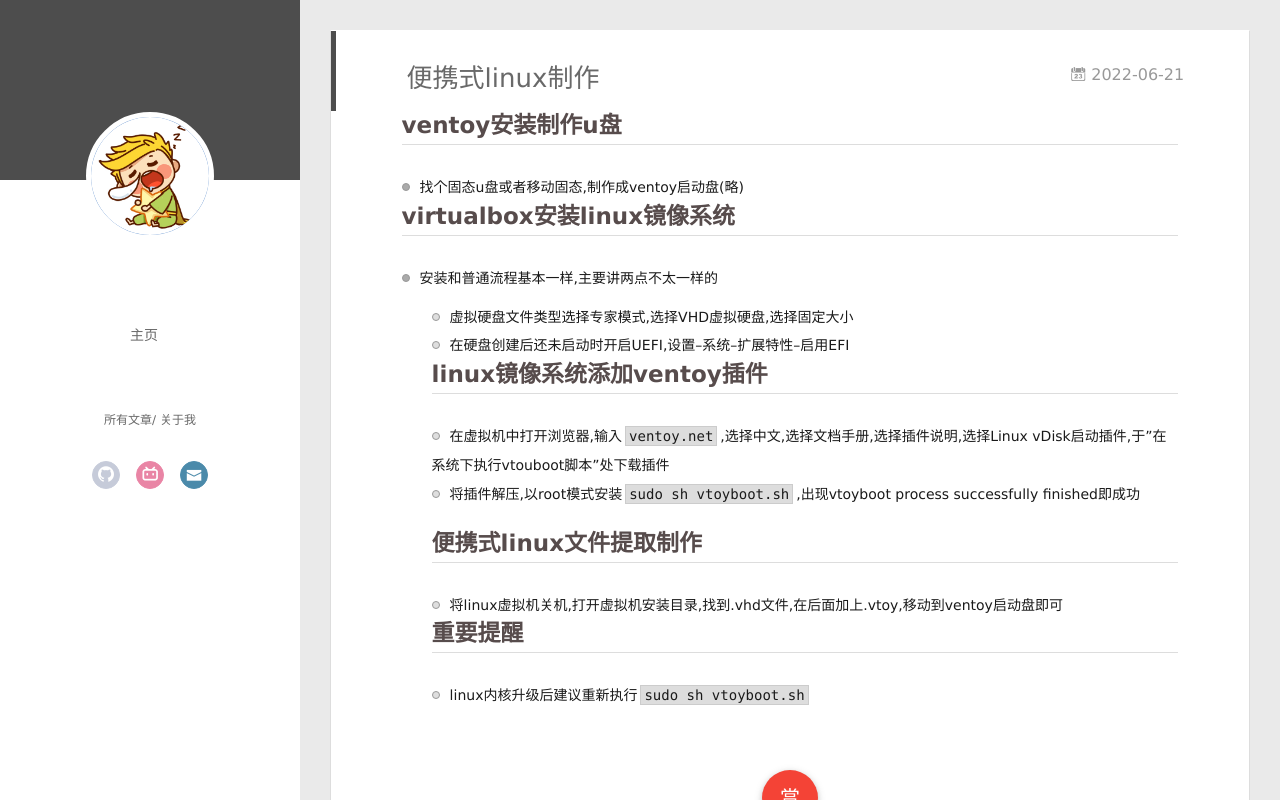
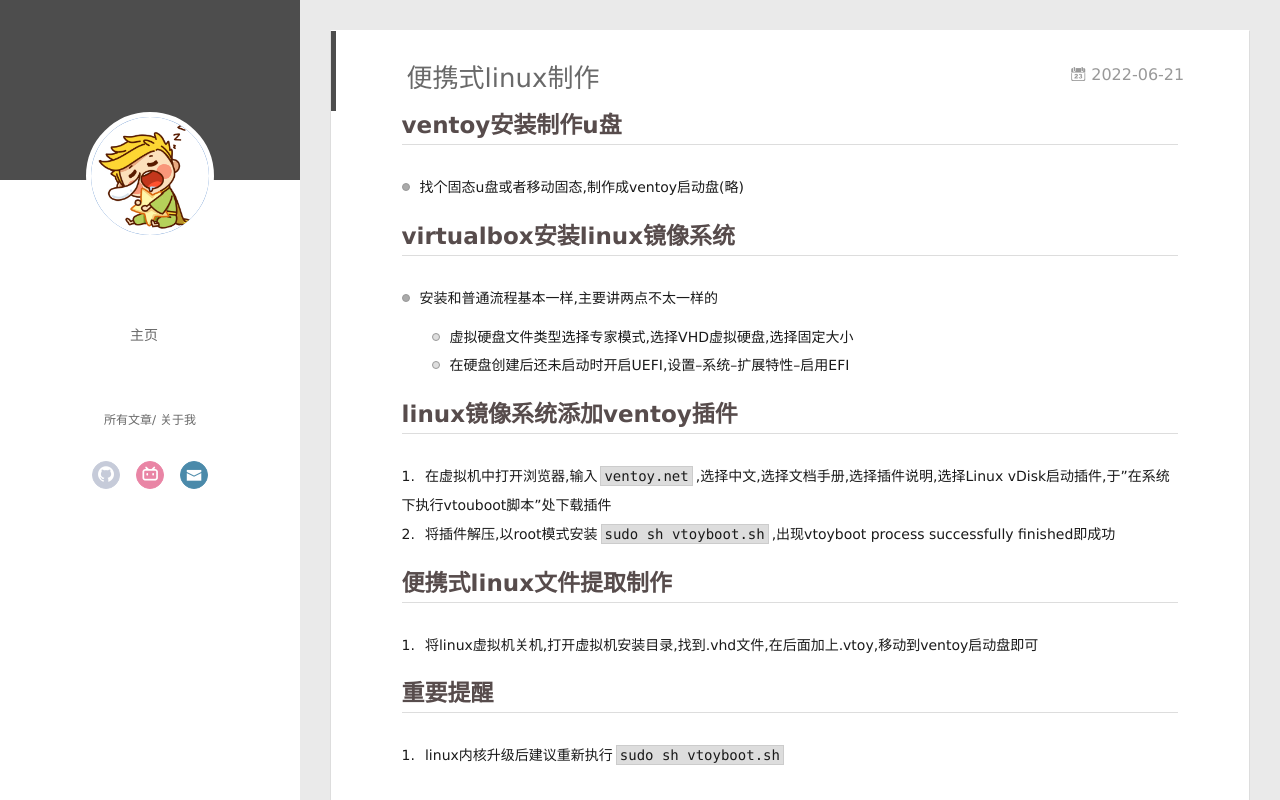
Before and after one commit to abelxiaoxing/abelxiaoxing.github.io, a plain HTML site: page 2022/06/21/便携式linux制作/index.html in a window 1280 px wide. Drawn offline with Linux system fonts and the light colour scheme; some packages are replaced by stand-ins of ours; a script that the page names is missing.

Commit message:
Site updated: 2024-05-15 20:23:56

```diff
--- a/2022/06/21/便携式linux制作/index.html
+++ b/2022/06/21/便携式linux制作/index.html
@@ -8,15 +8,15 @@
   <link rel="dns-prefetch" href="https://abelxiaoxing.github.io">
   <title>便携式linux制作 | abel的小天地</title>
   <meta name="viewport" content="width=device-width, initial-scale=1, maximum-scale=1">
-  <meta name="description" content="ventoy安装制作u盘 找个固态u盘或者移动固态,制作成ventoy启动盘(略)virtualbox安装linux镜像系统 安装和普通流程基本一样,主要讲两点不太一样的   虚拟硬盘文件类型选择专家模式,选择VHD虚拟硬盘,选择固定大小   在硬盘创建后还未启动时开启UEFI,设置–系统–扩展特性–启用EFIlinux镜像系统添加ventoy插件 在虚拟机中打开浏览器,输入ventoy.net,">
+  <meta name="description" content="ventoy安装制作u盘 找个固态u盘或者移动固态,制作成ventoy启动盘(略)  virtualbox安装linux镜像系统 安装和普通流程基本一样,主要讲两点不太一样的   虚拟硬盘文件类型选择专家模式,选择VHD虚拟硬盘,选择固定大小   在硬盘创建后还未启动时开启UEFI,设置–系统–扩展特性–启用EFI    linux镜像系统添加ventoy插件 在虚拟机中打开浏览器,输入vento">
 <meta property="og:type" content="article">
 <meta property="og:title" content="便携式linux制作">
 <meta property="og:url" content="https://abelxiaoxing.github.io/2022/06/21/%E4%BE%BF%E6%90%BA%E5%BC%8Flinux%E5%88%B6%E4%BD%9C/index.html">
 <meta property="og:site_name" content="abel的小天地">
-<meta property="og:description" content="ventoy安装制作u盘 找个固态u盘或者移动固态,制作成ventoy启动盘(略)virtualbox安装linux镜像系统 安装和普通流程基本一样,主要讲两点不太一样的   虚拟硬盘文件类型选择专家模式,选择VHD虚拟硬盘,选择固定大小   在硬盘创建后还未启动时开启UEFI,设置–系统–扩展特性–启用EFIlinux镜像系统添加ventoy插件 在虚拟机中打开浏览器,输入ventoy.net,">
+<meta property="og:description" content="ventoy安装制作u盘 找个固态u盘或者移动固态,制作成ventoy启动盘(略)  virtualbox安装linux镜像系统 安装和普通流程基本一样,主要讲两点不太一样的   虚拟硬盘文件类型选择专家模式,选择VHD虚拟硬盘,选择固定大小   在硬盘创建后还未启动时开启UEFI,设置–系统–扩展特性–启用EFI    linux镜像系统添加ventoy插件 在虚拟机中打开浏览器,输入vento">
 <meta property="og:locale" content="zh_CN">
 <meta property="article:published_time" content="2022-06-21T02:35:28.000Z">
-<meta property="article:modified_time" content="2024-05-15T12:22:51.197Z">
+<meta property="article:modified_time" content="2024-05-15T12:23:50.544Z">
 <meta property="article:author" content="abelxiaoxing">
 <meta name="twitter:card" content="summary">
 
@@ -163,17 +163,25 @@
     <div class="article-entry" itemprop="articleBody">
 
         <h2 id="ventoy安装制作u盘"><a href="#ventoy安装制作u盘" class="headerlink" title="ventoy安装制作u盘"></a>ventoy安装制作u盘</h2><ul>
-<li>找个固态u盘或者移动固态,制作成ventoy启动盘(略)<h2 id="virtualbox安装linux镜像系统"><a href="#virtualbox安装linux镜像系统" class="headerlink" title="virtualbox安装linux镜像系统"></a>virtualbox安装linux镜像系统</h2></li>
+<li>找个固态u盘或者移动固态,制作成ventoy启动盘(略)</li>
+</ul>
+<h2 id="virtualbox安装linux镜像系统"><a href="#virtualbox安装linux镜像系统" class="headerlink" title="virtualbox安装linux镜像系统"></a>virtualbox安装linux镜像系统</h2><ul>
 <li>安装和普通流程基本一样,主要讲两点不太一样的  <ol>
 <li>虚拟硬盘文件类型选择专家模式,选择VHD虚拟硬盘,选择固定大小  </li>
-<li>在硬盘创建后还未启动时开启UEFI,设置–系统–扩展特性–启用EFI<h2 id="linux镜像系统添加ventoy插件"><a href="#linux镜像系统添加ventoy插件" class="headerlink" title="linux镜像系统添加ventoy插件"></a>linux镜像系统添加ventoy插件</h2></li>
-<li>在虚拟机中打开浏览器,输入<code>ventoy.net</code>,选择中文,选择文档手册,选择插件说明,选择Linux vDisk启动插件,于”在系统下执行vtouboot脚本”处下载插件</li>
-<li>将插件解压,以root模式安装<code>sudo sh vtoyboot.sh</code>,出现vtoyboot process successfully finished即成功<h2 id="便携式linux文件提取制作"><a href="#便携式linux文件提取制作" class="headerlink" title="便携式linux文件提取制作"></a>便携式linux文件提取制作</h2></li>
-<li>将linux虚拟机关机,打开虚拟机安装目录,找到.vhd文件,在后面加上.vtoy,移动到ventoy启动盘即可<h2 id="重要提醒"><a href="#重要提醒" class="headerlink" title="重要提醒"></a>重要提醒</h2></li>
-<li>linux内核升级后建议重新执行<code>sudo sh vtoyboot.sh</code></li>
+<li>在硬盘创建后还未启动时开启UEFI,设置–系统–扩展特性–启用EFI</li>
 </ol>
 </li>
 </ul>
+<h2 id="linux镜像系统添加ventoy插件"><a href="#linux镜像系统添加ventoy插件" class="headerlink" title="linux镜像系统添加ventoy插件"></a>linux镜像系统添加ventoy插件</h2><ol>
+<li>在虚拟机中打开浏览器,输入<code>ventoy.net</code>,选择中文,选择文档手册,选择插件说明,选择Linux vDisk启动插件,于”在系统下执行vtouboot脚本”处下载插件</li>
+<li>将插件解压,以root模式安装<code>sudo sh vtoyboot.sh</code>,出现vtoyboot process successfully finished即成功</li>
+</ol>
+<h2 id="便携式linux文件提取制作"><a href="#便携式linux文件提取制作" class="headerlink" title="便携式linux文件提取制作"></a>便携式linux文件提取制作</h2><ol>
+<li>将linux虚拟机关机,打开虚拟机安装目录,找到.vhd文件,在后面加上.vtoy,移动到ventoy启动盘即可</li>
+</ol>
+<h2 id="重要提醒"><a href="#重要提醒" class="headerlink" title="重要提醒"></a>重要提醒</h2><ol>
+<li>linux内核升级后建议重新执行<code>sudo sh vtoyboot.sh</code></li>
+</ol>
 
 
 
```
Also changed, not shown: aaa/index.html (+14 -6 lines).
